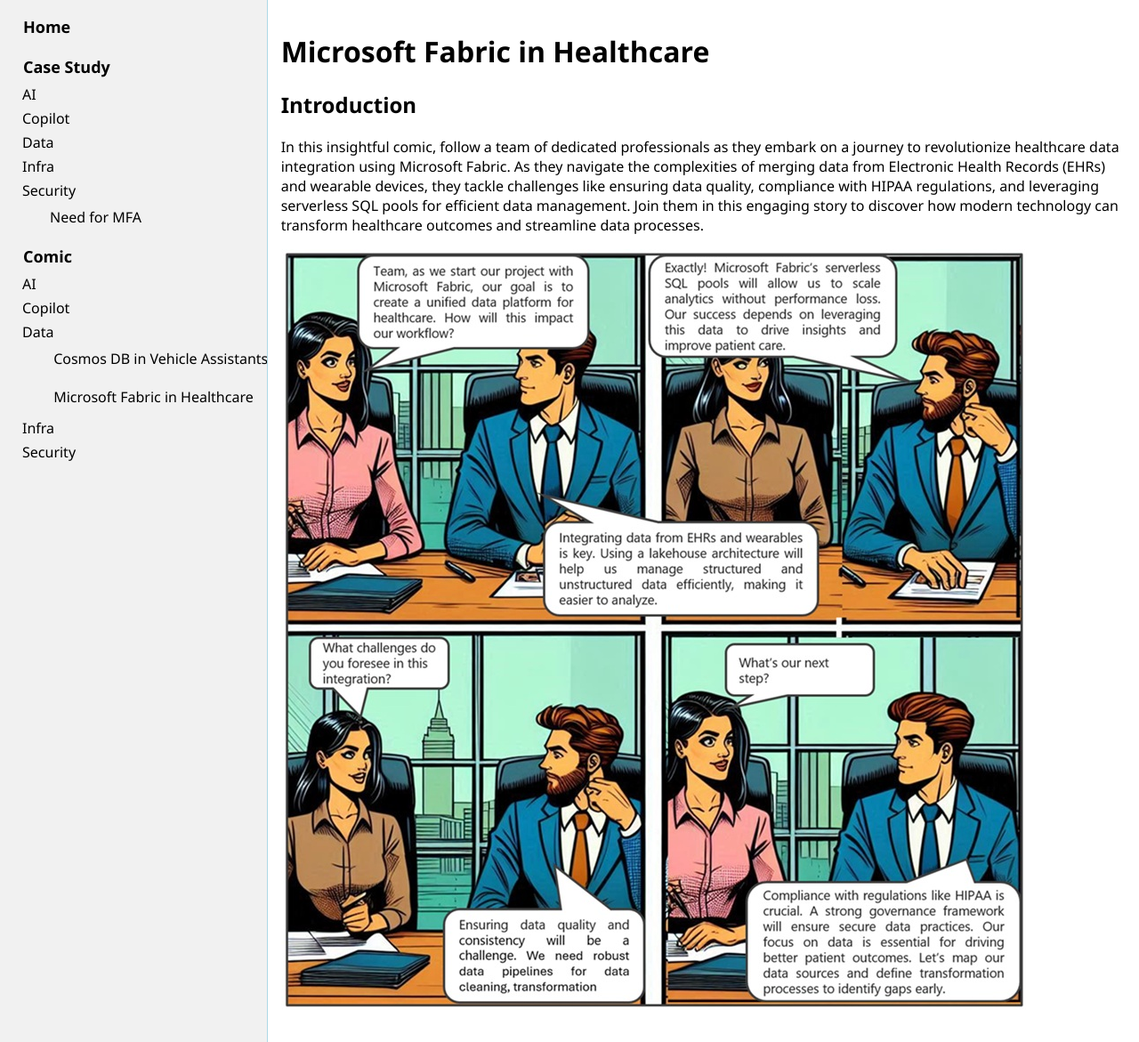
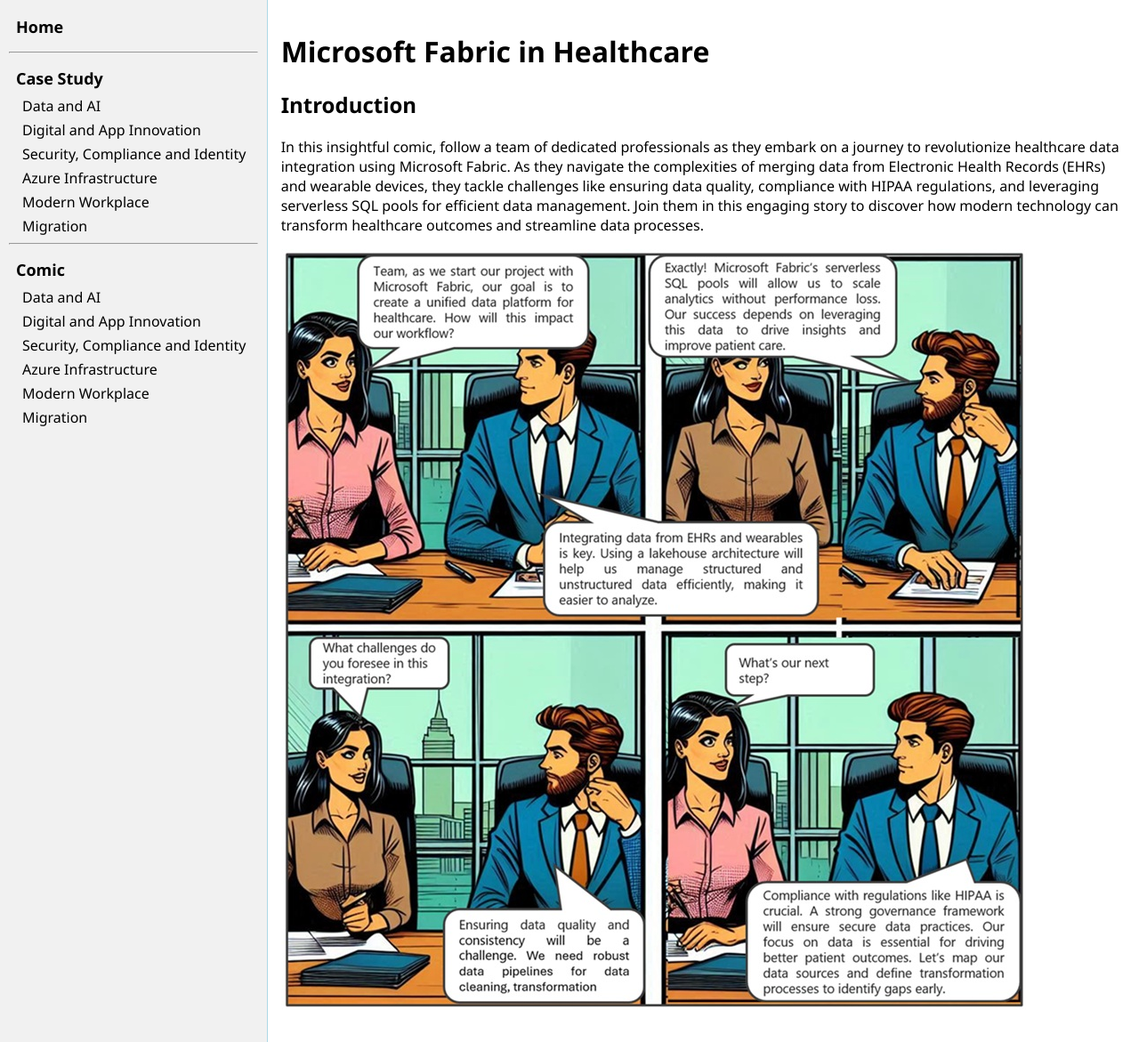
Before and after one commit to ningweinw/iengage, a Jekyll site: the page built from project-files/comic/data/Microsoft Fabric in healthcare.md, in a window 1280 px wide. Shown: the whole page at 89% size. Built offline with Jekyll 4.4.1, drawn with Linux system fonts in a browser that asks for light colours.

Commit message:
Changed solution area names

```diff
--- a/_config.yml
+++ b/_config.yml
@@ -29,6 +29,14 @@
 twitter_username: jekyllrb
 github_username:  jekyll
 
+# Solution Areas
+sa_data_ai: "Data and AI"
+sa_app_innov: "Digital and App Innovation"
+sa_sci: "Security, Compliance and Identity"
+sa_infra: "Azure Infrastructure"
+sa_workplace: "Modern Workplace"
+sa_migrate: "Migration"
+
 # Build settings
 theme: minima
 plugins:
--- a/_layouts/default.html
+++ b/_layouts/default.html
@@ -11,12 +11,13 @@
     <div class="resizable" id="leftDiv">
       <ul>
         <li><a href="{{ site.url }}{{ site.baseurl }}"class="main-menu">Home</a></li>
+        <hr>
         <li><a href="#" class="main-menu">Case Study</a>
           <ul>
-            <li>AI
+            <li>{{ site.sa_data_ai }}
               <ul>
                 {% for file in site.pages %}
-                  {% if file.category == "Case Study" and file.sub-category == "AI" %}
+                  {% if file.category == "Case Study" and file.sub-category == "{{ site.sa_data_ai }}" %}
                     <li>
                       <a href="/iengage/{{ file.url }}">{{ file.title }}</a>
                     </li>
@@ -24,10 +25,10 @@
                 {% endfor %}
               </ul>
             </li>
-            <li>Copilot
+            <li>{{ site.sa_app_innov }}
               <ul>
                 {% for file in site.pages %}
-                  {% if file.category == "Case Study" and file.sub-category == "Copilot" %}
+                  {% if file.category == "Case Study" and file.sub-category == "{{ site.sa_app_innov }}" %}
                     <li>
                       <a href="/iengage/{{ file.url }}">{{ file.title }}</a>
                     </li>
@@ -35,10 +36,10 @@
                 {% endfor %}
               </ul>
             </li>
-            <li>Data
+            <li>{{ site.sa_sci }}
               <ul>
                 {% for file in site.pages %}
-                  {% if file.category == "Case Study" and file.sub-category == "Data" %}
+                  {% if file.category == "Case Study" and file.sub-category == "{{ site.sa_sci }}" %}
                     <li>
                       <a href="/iengage/{{ file.url }}">{{ file.title }}</a>
                     </li>
@@ -46,10 +47,10 @@
                 {% endfor %}
               </ul>
             </li>
-            <li>Infra
+            <li>{{ site.sa_infra }}
               <ul>
                 {% for file in site.pages %}
-                  {% if file.category == "Case Study" and file.sub-category == "Infra" %}
+                  {% if file.category == "Case Study" and file.sub-category == "{{ site.sa_infra }}" %}
                     <li>
                       <a href="/iengage/{{ file.url }}">{{ file.title }}</a>
                     </li>
@@ -57,10 +58,21 @@
                 {% endfor %}
               </ul>
             </li>
-            <li>Security
+            <li>{{ site.sa_workplace }}
               <ul>
                 {% for file in site.pages %}
-                  {% if file.category == "Case Study" and file.sub-category == "Security" %}
+                  {% if file.category == "Case Study" and file.sub-category == "{{ site.sa_workplace }}" %}
+                    <li>
+                      <a href="/iengage/{{ file.url }}">{{ file.title }}</a>
+                    </li>
+                  {% endif %}
+                {% endfor %}
+              </ul>
+            </li>
+            <li>{{ site.sa_migrate }}
+              <ul>
+                {% for file in site.pages %}
+                  {% if file.category == "Case Study" and file.sub-category == "{{ site.sa_migrate }}" %}
                     <li>
                       <a href="/iengage/{{ file.url }}">{{ file.title }}</a>
                     </li>
@@ -70,12 +82,13 @@
             </li>
           </ul>
         </li>
+        <hr>
         <li><a href="#" class="main-menu">Comic</a>
           <ul>
-            <li>AI
+            <li>{{ site.sa_data_ai }}
               <ul>
                 {% for file in site.pages %}
-                  {% if file.category == "Comic" and file.sub-category == "AI" %}
+                  {% if file.category == "Comic" and file.sub-category == "{{ site.sa_data_ai }}" %}
                     <li>
                       <a href="/iengage/{{ file.url }}">{{ file.title }}</a>
                     </li>
@@ -83,10 +96,10 @@
                 {% endfor %}
               </ul>
             </li>
-            <li>Copilot
+            <li>{{ site.sa_app_innov }}
               <ul>
                 {% for file in site.pages %}
-                  {% if file.category == "Comic" and file.sub-category == "Copilot" %}
+                  {% if file.category == "Comic" and file.sub-category == "{{ site.sa_app_innov }}" %}
                     <li>
                       <a href="/iengage/{{ file.url }}">{{ file.title }}</a>
                     </li>
@@ -94,10 +107,10 @@
                 {% endfor %}
               </ul>
             </li>
-            <li>Data
+            <li>{{ site.sa_sci }}
               <ul>
                 {% for file in site.pages %}
-                  {% if file.category == "Comic" and file.sub-category == "Data" %}
+                  {% if file.category == "Comic" and file.sub-category == "{{ site.sa_sci }}" %}
                     <li>
                       <a href="/iengage/{{ file.url }}">{{ file.title }}</a>
                     </li>
@@ -105,10 +118,10 @@
                 {% endfor %}
               </ul>
             </li>
-            <li>Infra
+            <li>{{ site.sa_infra }}
               <ul>
                 {% for file in site.pages %}
-                  {% if file.category == "Comic" and file.sub-category == "Infra" %}
+                  {% if file.category == "Comic" and file.sub-category == "{{ site.sa_infra }}" %}
                     <li>
                       <a href="/iengage/{{ file.url }}">{{ file.title }}</a>
                     </li>
@@ -116,10 +129,21 @@
                 {% endfor %}
               </ul>
             </li>
-            <li>Security
+            <li>{{ site.sa_workplace }}
               <ul>
                 {% for file in site.pages %}
-                  {% if file.category == "Comic" and file.sub-category == "Security" %}
+                  {% if file.category == "Comic" and file.sub-category == "{{ site.sa_workplace }}" %}
+                    <li>
+                      <a href="/iengage/{{ file.url }}">{{ file.title }}</a>
+                    </li>
+                  {% endif %}
+                {% endfor %}
+              </ul>
+            </li>
+            <li>{{ site.sa_migrate }}
+              <ul>
+                {% for file in site.pages %}
+                  {% if file.category == "Comic" and file.sub-category == "{{ site.sa_migrate }}" %}
                     <li>
                       <a href="/iengage/{{ file.url }}">{{ file.title }}</a>
                     </li>
--- a/assets/css/style.css
+++ b/assets/css/style.css
@@ -36,7 +36,7 @@
 li a {
     display: block;
     color: #000;
-    padding: 8px 16px;
+    padding: 8px 8px;
     text-decoration: none;
 }
 
--- a/project-files/case-study/security/Need for MFA.md
+++ b/project-files/case-study/security/Need for MFA.md
@@ -2,7 +2,7 @@
 layout: default
 title:  "Need for MFA"
 category: "Case Study"
-sub-category: "Security"
+sub-category: "Security, Compliance and Identity"
 courses: [SC-200,SC-300, AZ-500]
 ---
 
--- a/project-files/comic/data/Microsoft Fabric in healthcare.md
+++ b/project-files/comic/data/Microsoft Fabric in healthcare.md
@@ -2,7 +2,7 @@
 layout: default
 title:  " Microsoft Fabric in Healthcare"
 category: "Comic"
-sub-category: "Data"
+sub-category: "Data and AI"
 courses: [DP-203, DP-600, DP-601, DP-602, DP-603, DP-604]
 ---
 
```
Also changed, not shown: project-files/comic/data/Cosmosdb in vehicle assistant.md (+1 -1 lines).
